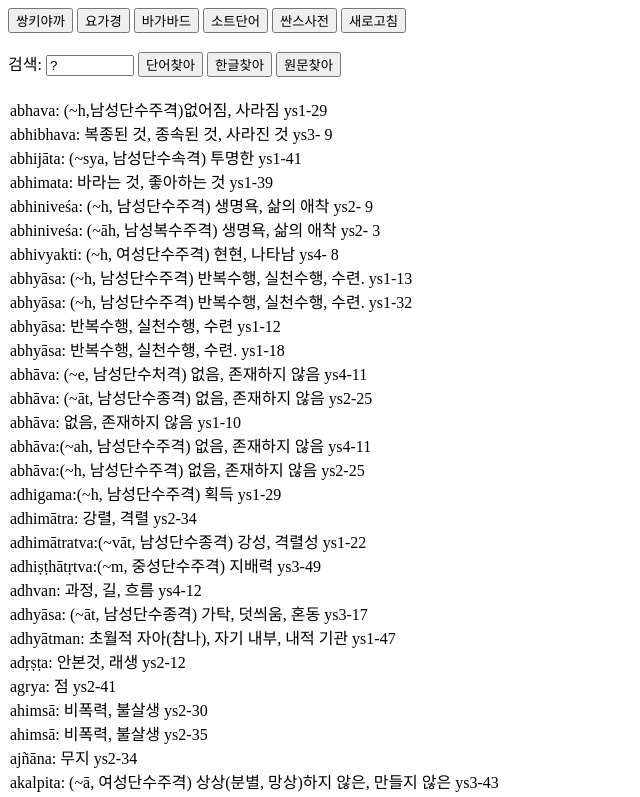
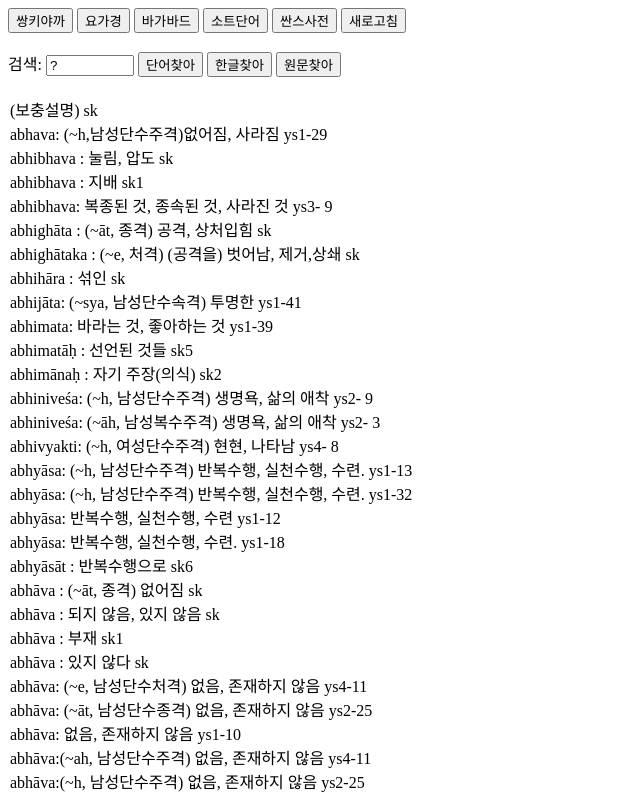
Before and after one commit to parkchangmoon/yoga, a plain HTML site: page yogaDarshan.htm in a window 1280 px wide. Both pictures are taken after a click on the button "소트단어". Shown: the top 797 px of the page, without its empty margins (0-640 px from the left). Drawn offline with nearby package versions, Linux system fonts and the light colour scheme.

Commit message:
update yogaDarshan.htm

```diff
--- a/yogaDarshan.htm
+++ b/yogaDarshan.htm
@@ -129,6 +129,7 @@ for (let i in yogaSutra) {
 				});
 		 };
 
+//쌍키야 까리까 가져오기
 		 function skFunction() {
   $(document).ready(function(){
 		    $("div").click(function(){
@@ -258,13 +259,21 @@ function chajaoFunction() {
 	function srtwordFunction() {
 		let tt="";
 		let tt1="";
+
+		for (let i in samKar) {
+		    	 let kk=samKar[i][0].slice(0,3);
+		    	for (let j =4; j<samKar[i].length; j++) {
+				tt += samKar[i][j] + "  " + kk + "&";
+				}
+				}
+
 		for (let i in yogaSutra) {
 		    	 let kk=yogaSutra[i][0].slice(0,6);
 		    	for (let j =5; j<yogaSutra[i].length; j++) {
 				tt += yogaSutra[i][j] + "  " + kk + "&";
 				}
 				}
-					var newBgvd =tt.split("&");
+					let newBgvd =tt.split("&");
 				document.getElementById("words").innerHTML  = newBgvd.sort().join("<br>");
 };
 
```
